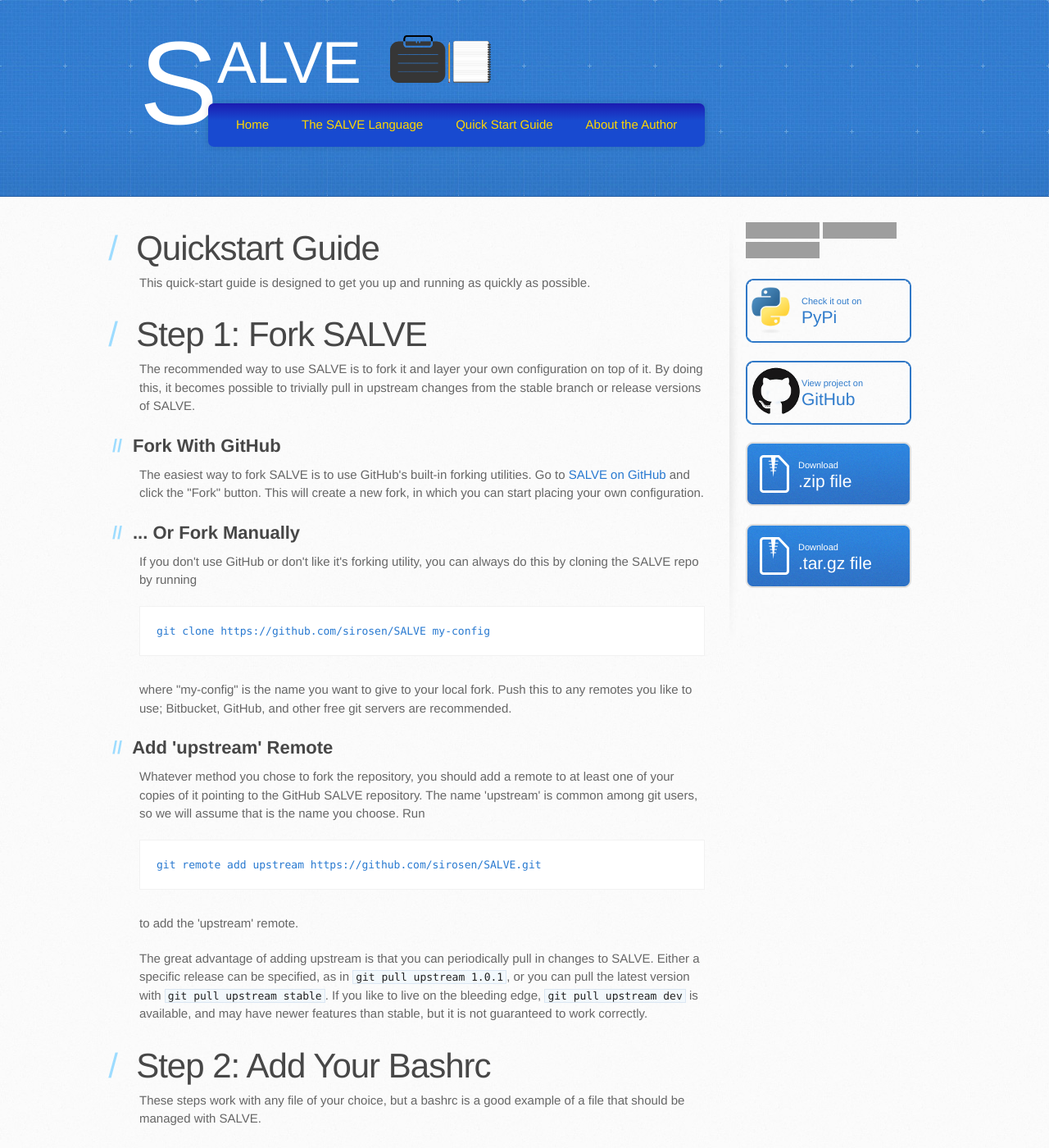
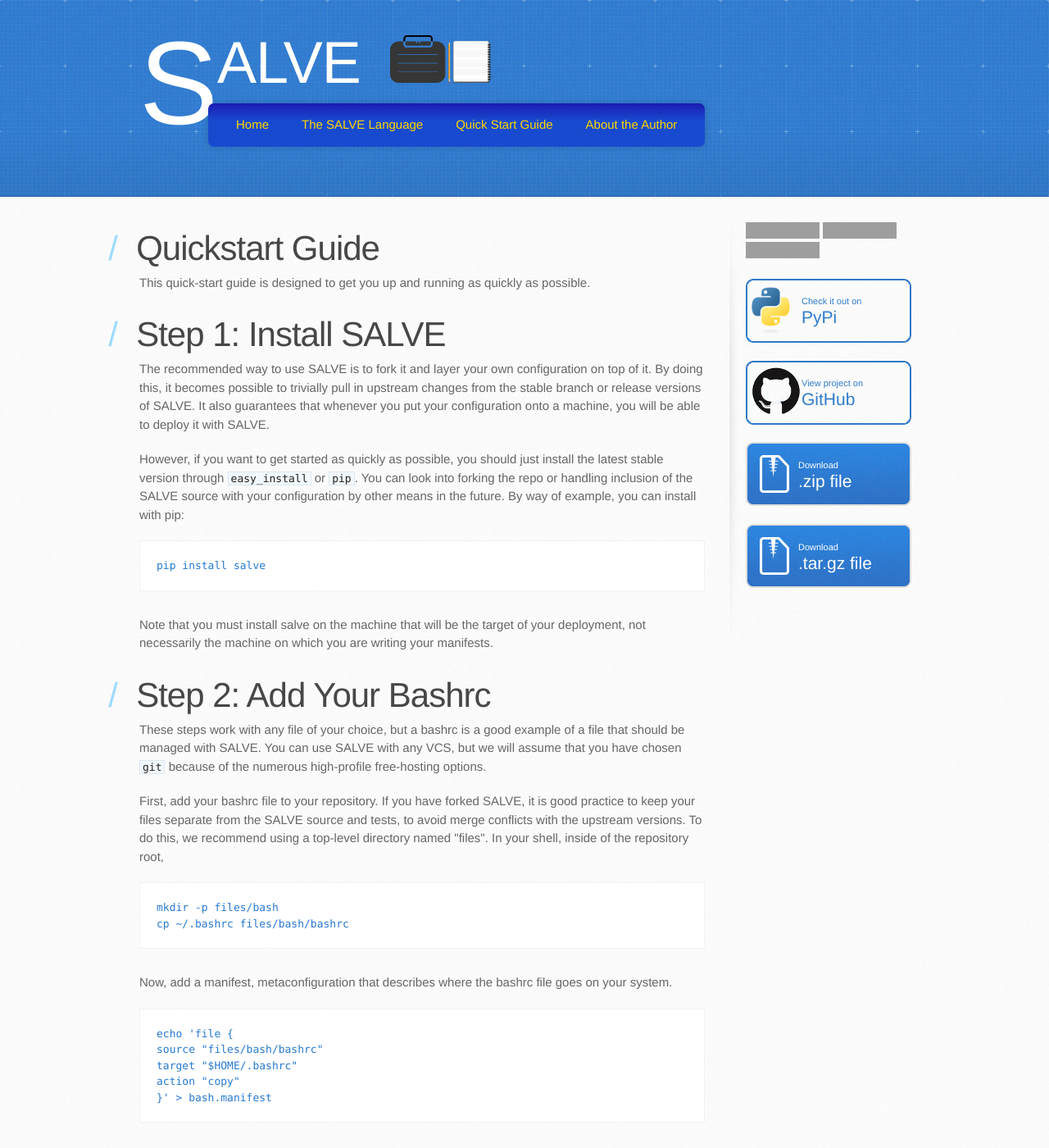
Before and after one commit to sirosen/salve.sirosen.net, a Jekyll site: the page built from quickstart.html, in a window 1280 px wide and 1400 px high. Shown: the whole window at 82% size. Built offline with Jekyll 4.4.1, drawn with Linux system fonts in a browser that asks for light colours; some web fonts are replaced; some of the changed text lies outside the part shown; grey boxes are pictures that could not be loaded.

Commit message:
Update Quickstart not to insist on forking SALVE

```diff
--- a/quickstart.html
+++ b/quickstart.html
@@ -12,58 +12,29 @@ layout: default
 <p>This quick-start guide is designed to get you up and running as quickly as possible.</p>
 
 <h1>
-    <a name="step-1-fork-salve" class="anchor" href="#step-1-fork-salve">
+    <a name="step-1-install-salve" class="anchor" href="#step-1-install-salve">
         <span class="octicon octicon-link"></span>
     </a>
-    Step 1: Fork SALVE
+    Step 1: Install SALVE
 </h1>
 
 <p>The recommended way to use SALVE is to fork it and layer your own configuration on top of it.
-By doing this, it becomes possible to trivially pull in upstream changes from the stable branch or release versions of SALVE.</p>
+By doing this, it becomes possible to trivially pull in upstream changes from the stable branch or release versions of SALVE.
+It also guarantees that whenever you put your configuration onto a machine, you
+will be able to deploy it with SALVE.</p>
 
-<h2>
-    <a name="fork-with-github" class="anchor" href="#fork-with-github">
-        <span class="octicon octicon-link"></span>
-    </a>
-    Fork With GitHub
-</h2>
+<p>However, if you want to get started as quickly as possible, you should just
+install the latest stable version through <code>easy_install</code> or
+<code>pip</code>.
+You can look into forking the repo or handling inclusion of the SALVE source
+with your configuration by other means in the future.
+By way of example, you can install with pip:</p>
 
-<p>The easiest way to fork SALVE is to use GitHub's built-in forking utilities.
-Go to <a href="https://github.com/sirosen/SALVE">SALVE on GitHub</a> and click the "Fork" button.
-This will create a new fork, in which you can start placing your own configuration.</p>
+<pre><code>pip install salve</code></pre>
 
-<h2>
-    <a name="or-fork-manually" class="anchor" href="#or-fork-manually">
-        <span class="octicon octicon-link"></span>
-    </a>
-    ... Or Fork Manually
-</h2>
-
-<p>If you don't use GitHub or don't like it's forking utility, you can always do this by cloning the SALVE repo by running</p>
-
-<pre><code>git clone https://github.com/sirosen/SALVE my-config</code></pre>
-
-<p>where "my-config" is the name you want to give to your local fork.
-Push this to any remotes you like to use; Bitbucket, GitHub, and other free git servers are recommended.</p>
-
-<h2>
-    <a name="add-upstream-remote" class="anchor" href="#add-upstream-remote">
-        <span class="octicon octicon-link"></span>
-    </a>
-    Add 'upstream' Remote
-</h2>
-
-<p>Whatever method you chose to fork the repository, you should add a remote to at least one of your copies of it pointing to the GitHub SALVE repository.
-The name 'upstream' is common among git users, so we will assume that is the name you choose.
-Run</p>
-
-<pre><code>git remote add upstream https://github.com/sirosen/SALVE.git</code></pre>
-
-<p>to add the 'upstream' remote.</p>
-
-<p>The great advantage of adding upstream is that you can periodically pull in changes to SALVE.
-Either a specific release can be specified, as in <code>git pull upstream 1.0.1</code>, or you can pull the latest version with <code>git pull upstream stable</code>.
-If you like to live on the bleeding edge, <code>git pull upstream dev</code> is available, and may have newer features than stable, but it is not guaranteed to work correctly.</p>
+<p>Note that you must install salve on the machine that will be the target of
+your deployment, not necessarily the machine on which you are writing your
+manifests.</p>
 
 <h1>
     <a name="step-2-add-your-bashrc" class="anchor" href="#step-2-add-your-bashrc">
@@ -72,22 +43,25 @@ If you like to live on the bleeding edge, <code>git pull upstream dev</code> is
     Step 2: Add Your Bashrc
 </h1>
 
-<p>These steps work with any file of your choice, but a bashrc is a good example of a file that should be managed with SALVE.</p>
+<p>These steps work with any file of your choice, but a bashrc is a good example of a file that should be managed with SALVE.
+You can use SALVE with any VCS, but we will assume that you have chosen
+<code>git</code> because of the numerous high-profile free-hosting options.</p>
 
 <p>First, add your bashrc file to your repository.
-It is good practice to keep your files separate from the SALVE source and tests, to avoid merge conflicts with the upstream versions.
-A top-level 'files' directory is a good choice.
+If you have forked SALVE, it is good practice to keep your files separate from the SALVE source and tests, to avoid merge conflicts with the upstream versions.
+To do this, we recommend using a top-level directory named "files".
 In your shell, inside of the repository root,</p>
+
 <pre><code>mkdir -p files/bash
 cp ~/.bashrc files/bash/bashrc</code></pre>
 
 <p>Now, add a manifest, metaconfiguration that describes where the bashrc file goes on your system.</p>
 
-<pre><code>echo "file {
-source files/bash/bashrc
-target $HOME/.bashrc
-action copy
-}" > bash.manifest</pre></code>
+<pre><code>echo 'file {
+source "files/bash/bashrc"
+target "$HOME/.bashrc"
+action "copy"
+}' > bash.manifest</pre></code>
 
 <p>Finally, add these files to your git repository.
 <code>git commit -am "Adding bashrc and bash manifest."</code>
@@ -102,10 +76,14 @@ Push to any remotes you use, and you are now ready to deploy your bashrc with SA
 
 <p>The final step is to deploy your bashrc using SALVE.
 Since SALVE automagically backs up files that it overwrites, you can always recover the older bashrc file after you deploy.
-On a machine that you want to deploy your managed bashrc to, ensure that you have python 2.7 or later and run</p>
+Just run</p>
 
 <pre><code>git clone https://my-remote/my-config
-./my-config/salve.py deploy -m my-config/bash.manifest</code></pre>
+salve deploy --manifest my-config/bash.manifest</code></pre>
 
 <p>SALVE will take care of the rest.
-If you ever need to recover from the backups, they should be located in <code>$HOME/.salve/backups</code> and logged in <code>$HOME/.salve/backup.log</code>.</p>
+If you ever need to recover from the backups, they should be located in
+<code>$HOME/.salve/backups/files</code> and logged in
+<code>$HOME/.salve/backup.log</code>.
+Backed up files are named by a sha512 hash of their contents, but the backup
+log records the original locations of the backup file copies.</p>
```
